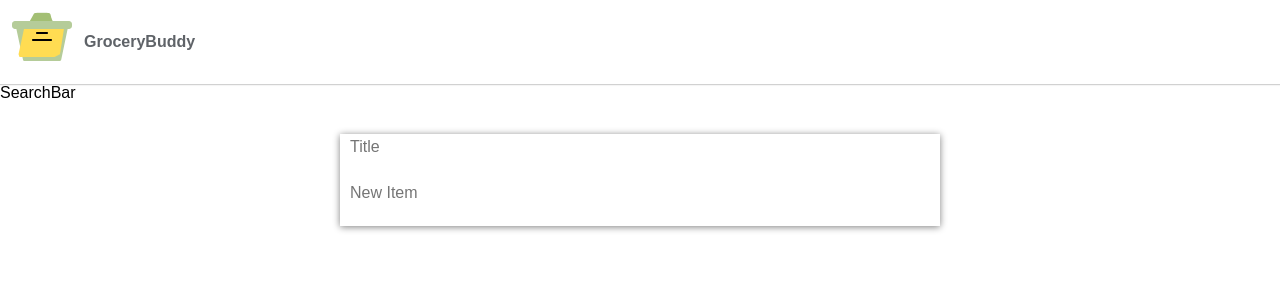
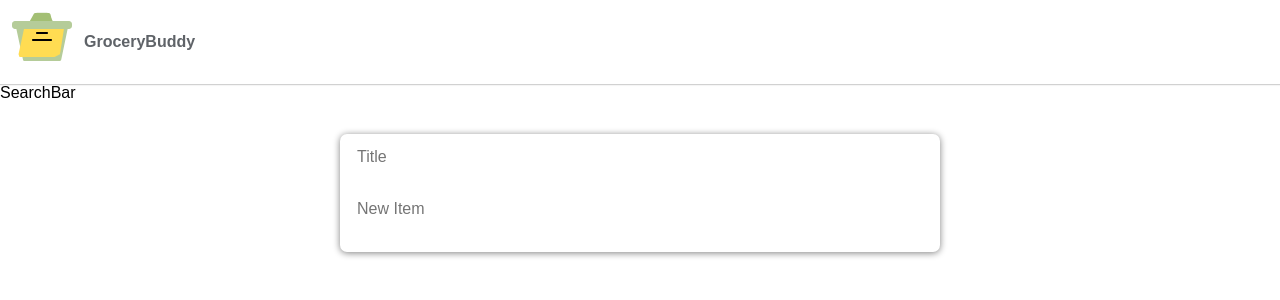
Before and after one commit to yepterence/GroceryBuddy, a React (Vite) app: page / in a window 1280 px wide. Shown: the top 300 px of the page. Built offline with nearby package versions, Linux system fonts and the light colour scheme.

Commit message:
Added styling for checkbox within input card

```diff
--- a/src/styles/theme.css
+++ b/src/styles/theme.css
@@ -31,7 +31,9 @@ form {
     width: 600px;
     margin: 32px auto 50px auto;
     background: #fff;
+    padding: 7px;
     box-shadow: 0 1px 7px rgb(128, 128, 128);
+    border-radius: 7px;
 }
 
 form input {
@@ -41,4 +43,12 @@ form input {
     margin-bottom: 20px;
     outline: none;
     font-size: 1rem;
+    resize: none;
+    height: 32px;
 }
+form li .input-list-checkbox {
+    width: 5%;
+    height: 16px;
+    margin-bottom:6px;
+}
+.checked { text-decoration: line-through; }
```
